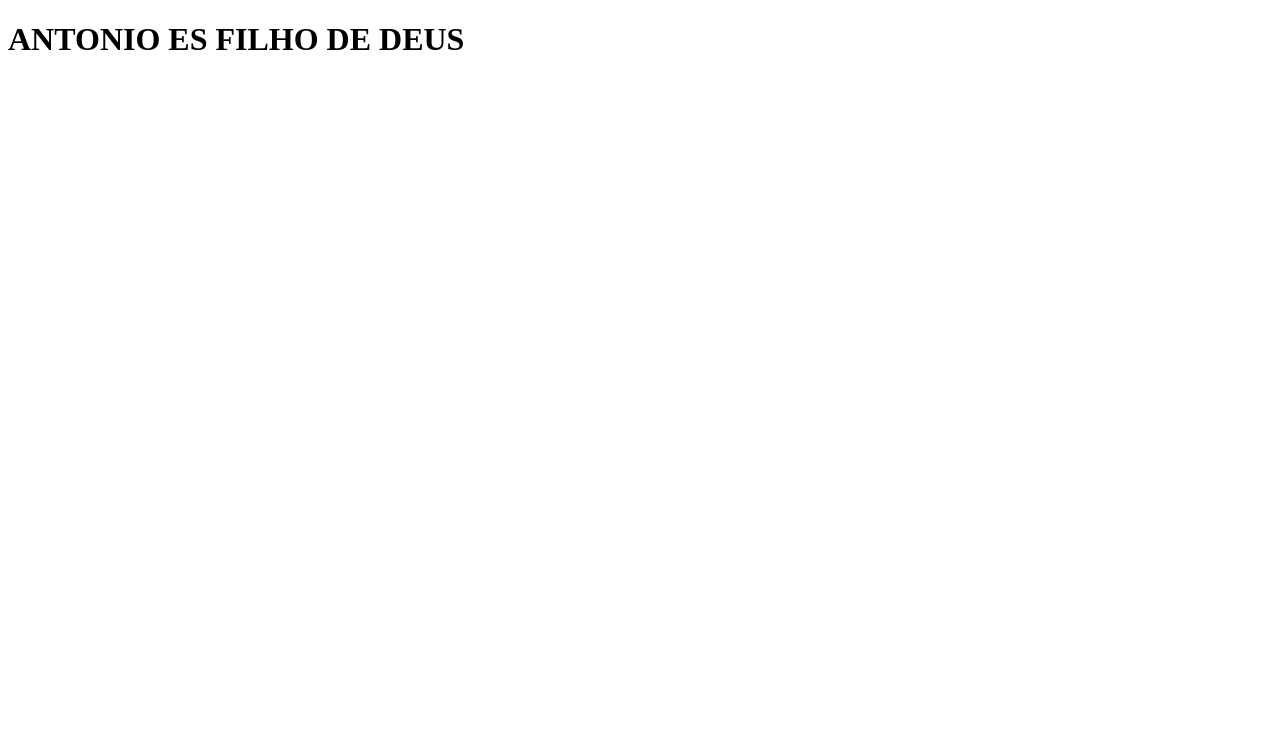
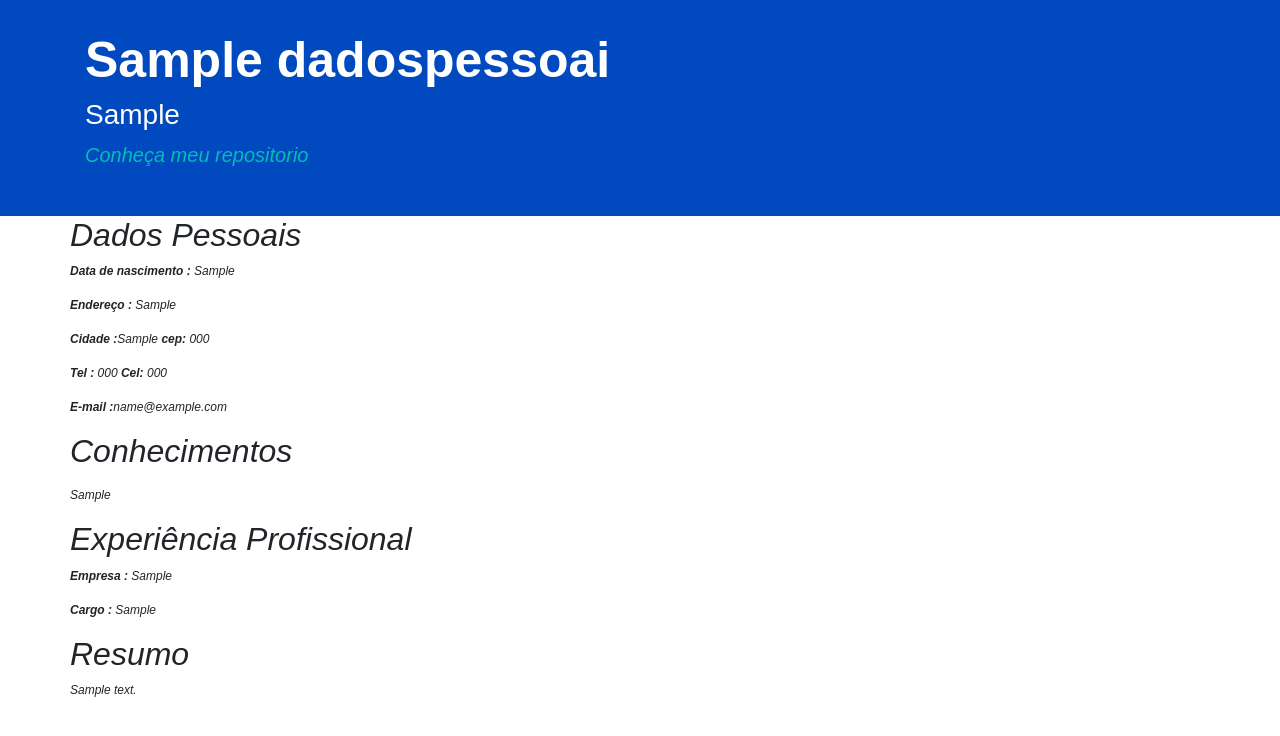
Before and after one commit to Antoniom2019/portfolios-django, a Django app: page / in a window 1280 px wide. Shown: the top 736 px of the page. Run offline with Django 3.2, Linux system fonts and the light colour scheme; tables that the repository leaves empty hold one stand-in row (values such as "Sample post"); some libraries are stand-ins or nearby versions.

Commit message:
Ajustou o css e o html

```diff
--- /dev/null
+++ b/portfolios/static/css/style.css
@@ -0,0 +1,47 @@
+.title{
+  font-family: 'Arial';
+
+}
+
+.container-fluid{
+  background-color: #0049BF;
+  padding: 30px;
+}
+
+#show{
+    color:white;
+}
+
+#show h1{
+  font-family: 'Arial';
+  font-weight: bold;
+  font-size:50px;
+}
+
+.negrit{
+  font-weight: bold;
+}
+
+#show p{
+  font-family: 'Arial';
+}
+
+#show a{
+  font-family: 'Arial', cursive;
+  text-decoration: none;
+  color:#00BFB2;
+  font-size: 20px;
+}
+
+.panel h2 {
+  font-family: 'Arial';
+}
+
+#show h3{
+  font-family: 'Arial';
+}
+
+.panel p {
+    font-size:12px;
+    font-family: 'Arial', serif;
+  }
--- a/portfolios/templates/portfolios/portfolio_exibir.html
+++ b/portfolios/templates/portfolios/portfolio_exibir.html
@@ -1,12 +1,110 @@
+{% load static %}
 <!DOCTYPE html>
-<html lang="en">
+<html>
 <head>
-    <meta charset="UTF-8">
-    <title>Title</title>
+
+
+          <!-- Esse css coloca a cor azul só na <div class="container" id="show">  -->
+    <link href="{% static 'css/style.css' %}"rel="stylesheet" type="text/css">
+
+      <!-- bootstrap original    produz a cor azul nos , <h2>  Dados Pessoais , Conhecimento, Experiencia Profissional, Resumo -->
+    <link href="http://pingendo.github.io/pingendo-bootstrap/themes/default/bootstrap.css"
+    rel="stylesheet" type="text/css">
+
+
+
+
 </head>
+
 <body>
 
-     <h1>  ANTONIO ES FILHO DE DEUS</h1>
+    {% for pessoa in pessoa %}
+
+        <div class="container-fluid">
+            <div class="section">
+                <div class="container" id="show">
+                    <div class="row">
+                        <div class="col-md-8">
+                            <h1>{{pessoa.name}}</h1>
+                            <h3>{{pessoa.current_position}}</h3>
+                            <p><a href="{{pessoa.github}}"> <i>Conheça meu repositorio<i></a></p>
+                        </div>
+                    </div>
+                </div>
+            </div>
+        </div>
+
+        <div class="section">
+            <div class="container">
+                <div class="row">
+                    <div class="panel panel-primary">
+                        <div class="panel-heading">
+                            <h2>Dados Pessoais</h2>
+                        </div>
+                        <div class="panel-body">
+                            <p><span class="negrit">Data de nascimento : </span>{{pessoa.data_nascimento}}</p>
+                            <p><span class="negrit">Endereço : </span>{{pessoa.adress}}</p>
+                            <p><span class="negrit">Cidade :</span>{{pessoa.city}} <span class="negrit">cep: </span>{{pessoa.cep}}</p>
+                            <p><span class="negrit">Tel :</span> {{pessoa.phone}} <span class="negrit"> Cel: </span>{{pessoa.mobile}}</p>
+                            <p><span class="negrit">E-mail :</span>{{pessoa.email}}</p>
+                        </div>
+                    </div>
+                </div>
+            </div>
+        </div>
+
+         <div class="section">
+             <div class="container">
+                 <div class="row">
+                     <div class="panel panel-primary">
+                        <div class="panel-heading">
+                            <h2 id="Conhecimentos">Conhecimentos</h2>
+                        </div>
+
+                        <div class="panel-body">
+                            <p>{{pessoa.conhecimentos|linebreaks}}</p>
+                        </div>
+                    </div>
+                </div>
+             </div>
+         </div>
+
+        <div class="section">
+            <div class="container">
+                <div class="row">
+                     <div class="panel panel-primary">
+                        <div class="panel-heading">
+                             <h2 id="Experencia">Experiência Profissional</h2>
+                        </div>
+                        <div class="panel-body">
+                            <p><span class="negrit">Empresa : </span>{{pessoa.empresa}}</p>
+                            <p><span class="negrit">Cargo : </span>{{pessoa.current_position}}</p>
+                        </div>
+                    </div>
+                </div>
+             </div>
+        </div>
+
+         <div class="section">
+             <div class="container">
+                 <div class="row">
+                     <div class="panel panel-primary">
+                             <div class="panel-heading">
+                                 <h2 id="Resumo">Resumo</h2>
+                             </div>
+                             <div class="panel-body">
+                                 <p><span class="negrit"></span>{{pessoa.about}}</p>
+                            </div>
+                    </div>
+                </div>
+            </div>
+        </div>
+
+    {% empty %}
+     <div class="alert alert-danger">
+         <h2>Você ainda não cadastrou nehuma informação!!</h2>
+     </div>
+    {% endfor %}
 
 </body>
 </html>
--- a/portfolios/views.py
+++ b/portfolios/views.py
@@ -1,5 +1,8 @@
 from django.shortcuts import render
+from .models import   DadosPessoais
 
 # Create your views here.
 def portfolio_exibir(request):
-    return render(request, 'portfolios/portfolio_exibir.html',{})
+    pessoa = DadosPessoais.objects.all()
+    context ={'pessoa': pessoa}
+    return render(request, 'portfolios/portfolio_exibir.html',context)
```
